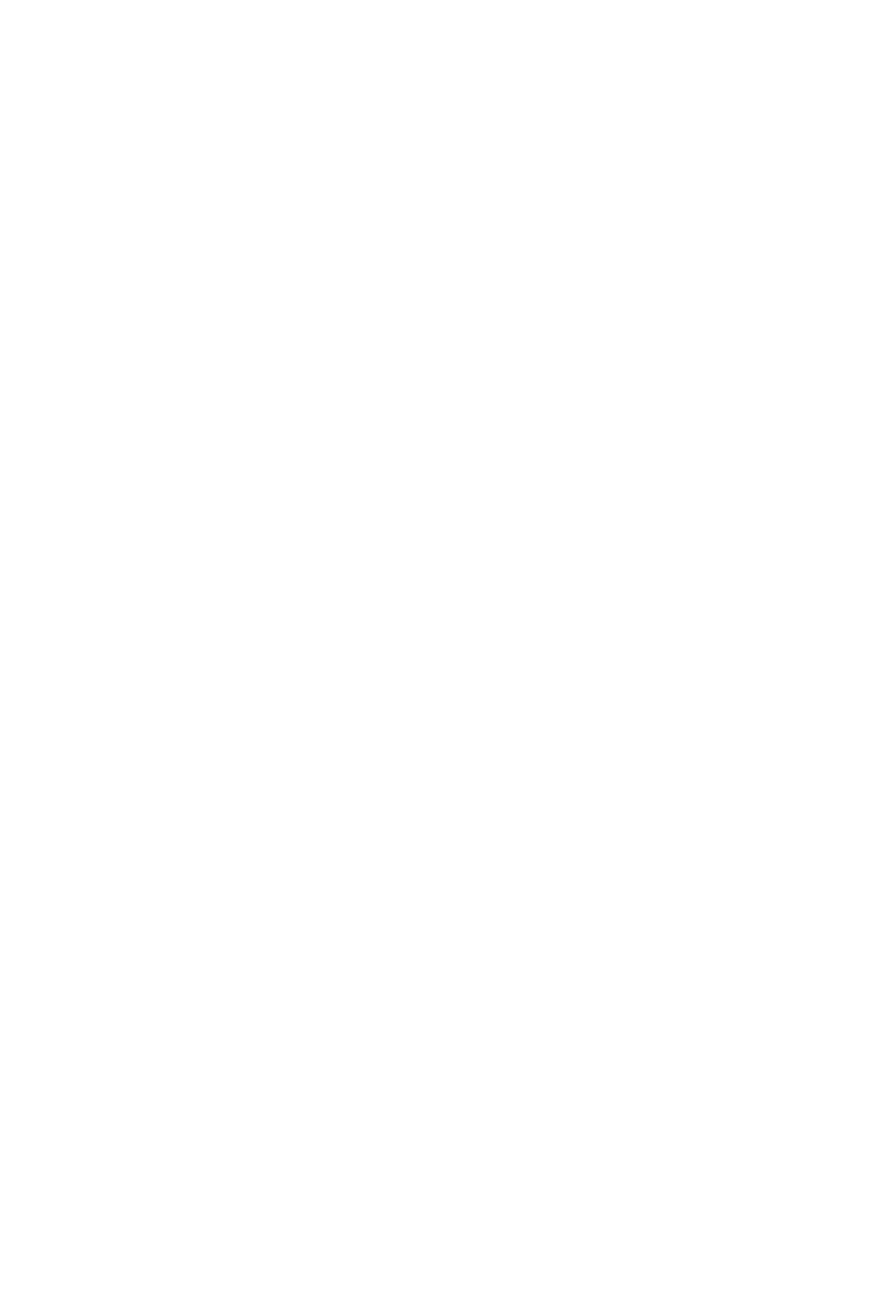
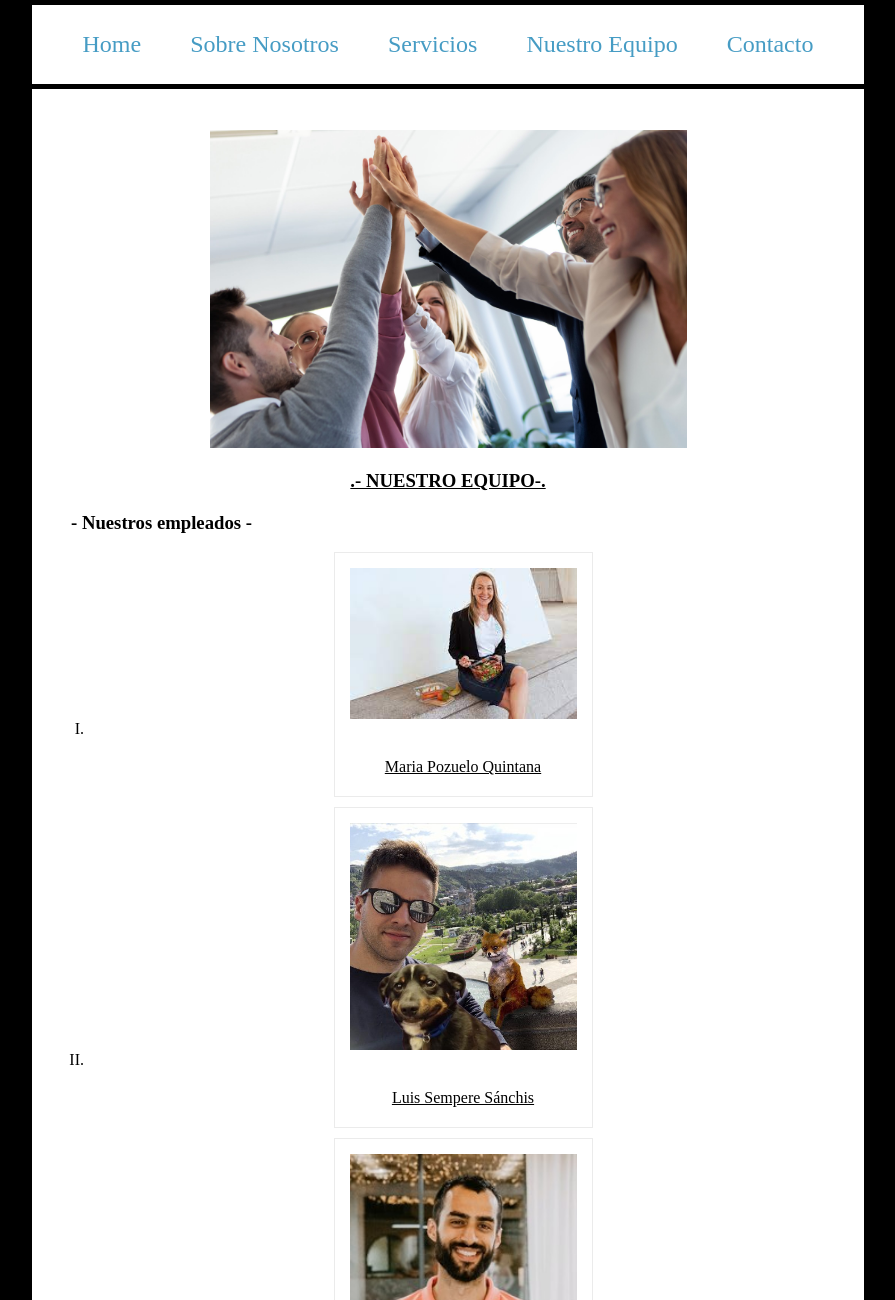
Before and after one commit to sancheado/DIW-Pract1, a plain HTML site: page nuestroequipo.html in a window 1280 px wide. Shown: the top 1300 px of the page, without its empty margins (192-1087 px from the left). Before the commit the page ends 800 px from the top, so only its background shows below. Drawn offline with Linux system fonts and the light colour scheme.

Commit message:
Add services,aboutUs,usTeam with images and css

```diff
--- /dev/null
+++ b/css/aboutUs.css
@@ -0,0 +1,26 @@
+*{margin:0;padding: 0;box-sizing: border-box;}
+body{background-color: #000; color:aliceblue}
+/* Barra de menu */
+nav{display: flex;justify-content: space-around;padding: 15px;}
+nav a{color: #469cc4!important; text-decoration: none;font-size:1.5rem}
+nav a:hover{font-size:1.4rem;color:#006A1F;}
+
+/* Barra de menu y cuerpo */
+nav,.cuerpo{max-width: 65vw;border:1px solid #fff;margin: 5px auto;padding: 25px;background-color: #fff;}
+
+.aboutUs{color:#000!important;}
+.aboutUs .insideAbout{display:flex;justify-content: center;}
+.aboutUs .insideAbout img{padding: 15px;margin-left:auto;margin-right: auto;width: 65%;}
+.aboutUs h3{text-decoration: underline #000;text-align: center;padding: 7px;text-transform: uppercase;}
+
+.txtCabeza{color:#000!important;}
+.txtCabeza p{padding:5px; margin:15px;text-align: justify;}
+.txtCabeza h3{padding:5px; margin:8px;text-align: justify;}
+
+/* estilos para lista de servicios */
+.txtCabeza ul li{padding:5px; margin-left:30px;list-style-type: upper-roman;}
+
+/* Estilo para Nuestro Equipo */
+ul li .cajas{border:.2px solid #ebebeb;width: 35%; margin: auto;}
+ul li .cajas img{width: 100%;padding: 15px;}
+ul li .cajas p{text-align: center; text-decoration: underline #000;}
--- a/css/index.css
+++ b/css/index.css
@@ -1,15 +1,17 @@
-*{margin:0;padding: 0;box-sizing: border-box;background-color: #000; color:aliceblue}
-
+*{margin:0;padding: 0;box-sizing: border-box;}
+body{background-color: #000; color:aliceblue}
 /* Barra de menu */
 nav{display: flex;justify-content: space-around;padding: 15px;}
+nav a{color: #469cc4!important; text-decoration: none;font-size:1.5rem}
+nav a:hover{font-size:1.4rem;color:#006A1F;}
 
 /* Barra de menu y cuerpo */
-nav,.cuerpo{max-width: 65vw;border:1px solid #fff;margin: 5px auto;padding: 5px;}
+nav,.cuerpo{max-width: 65vw;border:1px solid #fff;margin: 5px auto;padding: 25px;background-color: #fff;}
 
 
 .logo{display: flex;justify-content: center;}
 .logo img{margin: 10px auto;}
-.txtCabeza{color: aqua!important;padding: 50px;}
+.txtCabeza{color:#006A1F!important;padding: 50px;color:#000;}
 
 .txtCabeza h2{text-align: center;padding: 10px;margin: 5px}
 .txtCabeza p{font-size: 1.2rem;margin:10px 2.5px;text-align: justify;}
--- a/nuestroequipo.html
+++ b/nuestroequipo.html
@@ -0,0 +1,63 @@
+<!DOCTYPE html>
+<html lang="es">
+<head>
+    <meta charset="UTF-8">
+    <meta http-equiv="X-UA-Compatible" content="IE=edge">
+    <meta name="viewport" content="width=device-width, initial-scale=1.0">
+    <title>Nuestro Equipo</title>
+    <link rel="stylesheet" href="./css/aboutUs.css" media="all">
+</head>
+<body>
+    <nav>
+        <a href="index.html">Home</a>
+        <a href="sobrenosotros.html">Sobre Nosotros</a>
+        <a href="servicios.html">Servicios</a>
+        <a href="nuestroequipo.html">Nuestro Equipo</a>
+        <a href="contacto.html">Contacto</a>
+    </nav>
+
+    <div class="cuerpo">
+        <div class="aboutUs">
+            <div class="insideAbout">
+                <img src="./img/team.jpg" alt="logo"/>
+            </div>
+            <h3>.- Nuestro Equipo-.</h3>
+        </div>
+        <div class="txtCabeza">
+            <h3>- Nuestros empleados -</h3>
+            <ul>
+                <li>
+                    <div class="cajas">
+                        <img src="./img/mariaPozuelo.jpg" alt="Maria en su descanso laboral"/>
+                        <p>Maria Pozuelo Quintana</p>
+                    </div>
+                </li>
+                <li>
+                    <div class="cajas">
+                        <img src="./img/luiset.jpg" alt="Maria en su descanso laboral"/>
+                        <p>Luis Sempere Sánchis</p>
+                    </div>
+                </li>
+                <li>
+                    <div class="cajas">
+                        <img src="./img/ernest.jpg" alt="Maria en su descanso laboral"/>
+                        <p>Ernest Carbonell Batllea</p>
+                    </div>
+                </li>
+                <li>
+                    <div class="cajas">
+                        <img src="./img/cristina.jpg" alt="Maria en su descanso laboral"/>
+                        <p>Cristina García Rodero</p>
+                    </div>
+                </li>
+                <li>
+                    <div class="cajas">
+                        <img src="./img/mariaPozuelo.jpg" alt="Maria en su descanso laboral"/>
+                        <p>Maria Pozuelo Quintana</p>
+                    </div>
+                </li>
+            </ul>
+        </div>
+    </div>
+</body>
+</html>
```
Also changed, not shown: index.html (+2 -2 lines), servicios.html (+38 -0 lines), sobrenosotros.html (+46 -0 lines), img/aboutUs.jpg (added), img/cristina.jpg (added), img/ernest.jpg (added), img/luiset.jpg (added), img/mariaPozuelo.jpg (added), img/services.jpg (added), img/team.jpg (added).
